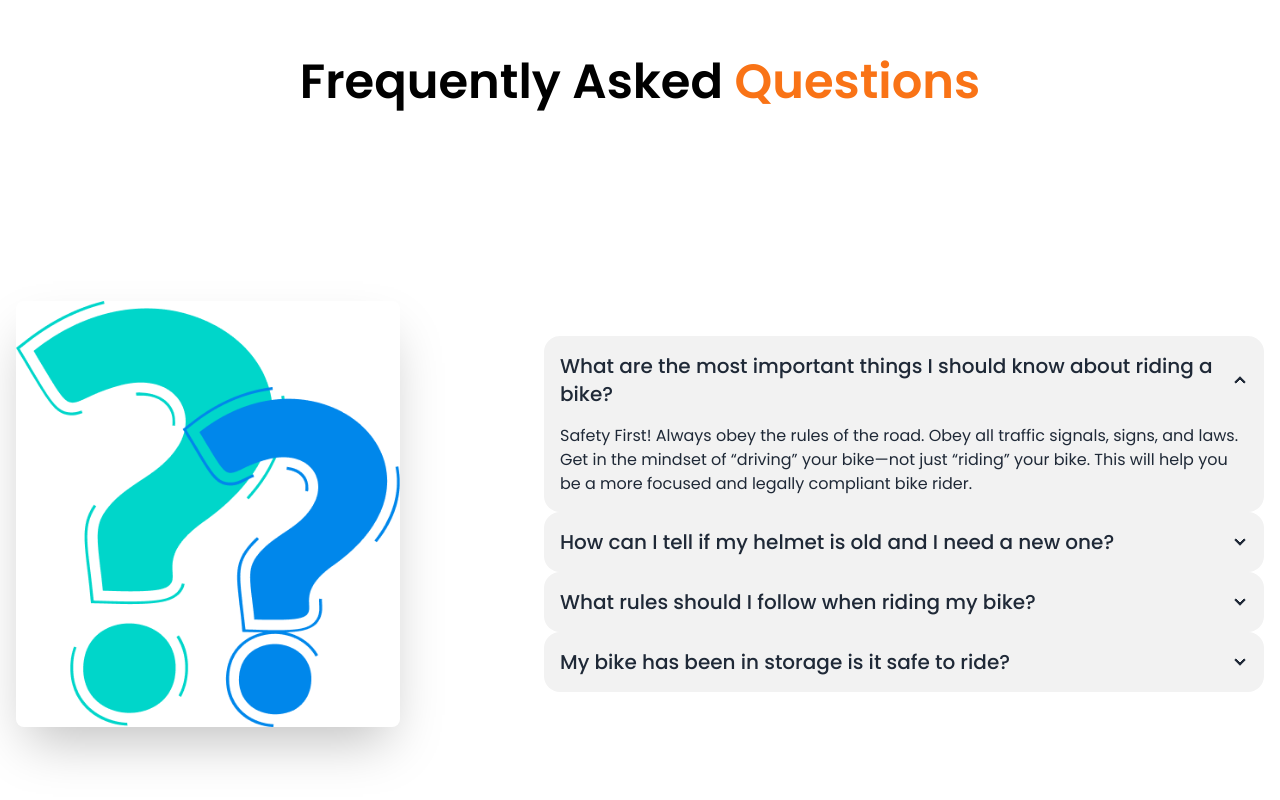
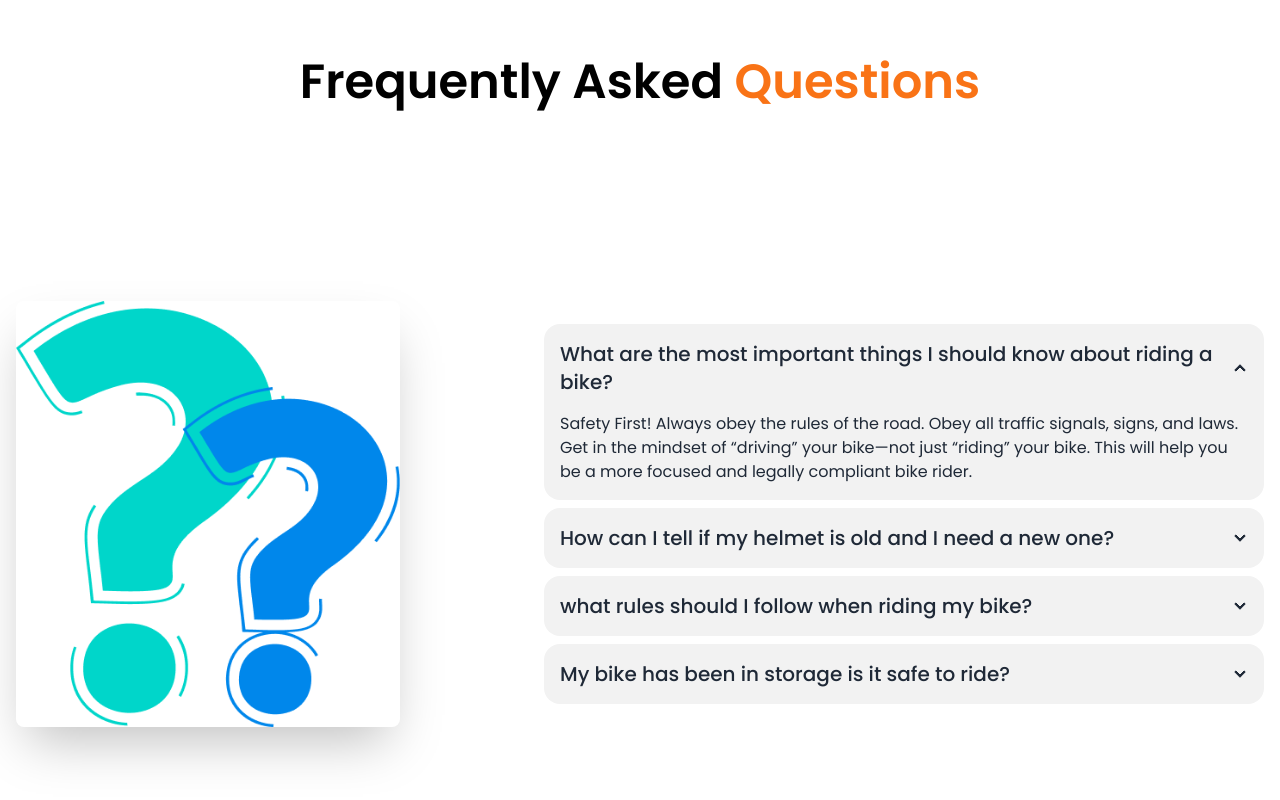
Before and after one commit to ShahariarSohan/biker-zone-website, a plain HTML site: page index.html in a window 1280 px wide. Shown: the part 2458-3258 px from the top of the page. Drawn offline with nearby package versions, Linux system fonts and the light colour scheme.

Commit message:
main section completed

```diff
--- a/index.html
+++ b/index.html
@@ -273,7 +273,7 @@
         <div class="hero min-h-screen  pb-8 lg:pb-20">
           <div class="hero-content flex-col  lg:w-full  lg:flex-row lg:justify-between  gap-10 lg:gap-36 ">
             <img src="images/others/faq.png" class="  w-64 md:w-96 rounded-lg shadow-2xl  " />
-            <div class="">
+            <div class="space-y-2">
               <div class="collapse collapse-arrow bg-base-200">
                 <input type="radio" name="my-accordion-2" checked="checked" />
                 <div class="collapse-title text-xl font-medium">
@@ -287,7 +287,7 @@
               <div class="collapse collapse-arrow bg-base-200">
                 <input type="radio" name="my-accordion-2" />
                 <div class="collapse-title text-xl font-medium">
-                  <Translate text="Click to open this one and close others" />How can I tell if my helmet is old and I need a
+                  How can I tell if my helmet is old and I need a
                   new one?
                 </div>
                 <div class="collapse-content">
@@ -297,7 +297,7 @@
               <div class="collapse collapse-arrow bg-base-200">
                 <input type="radio" name="my-accordion-2" />
                 <div class="collapse-title text-xl font-medium">
-                  <Translate text="Click to open this one and close others" />What rules should I follow when riding my bike?
+                 what rules should I follow when riding my bike?
                 </div>
                 <div class="collapse-content">
                   <p>hello</p>
@@ -306,7 +306,7 @@
               <div class="collapse collapse-arrow bg-base-200">
                 <input type="radio" name="my-accordion-2" />
                 <div class="collapse-title text-xl font-medium">
-                  <Translate text="Click to open this one and close others" />My bike has been in storage is it safe to ride?
+                  My bike has been in storage is it safe to ride?
                 </div>
                 <div class="collapse-content">
                   <p>hello</p>
```
